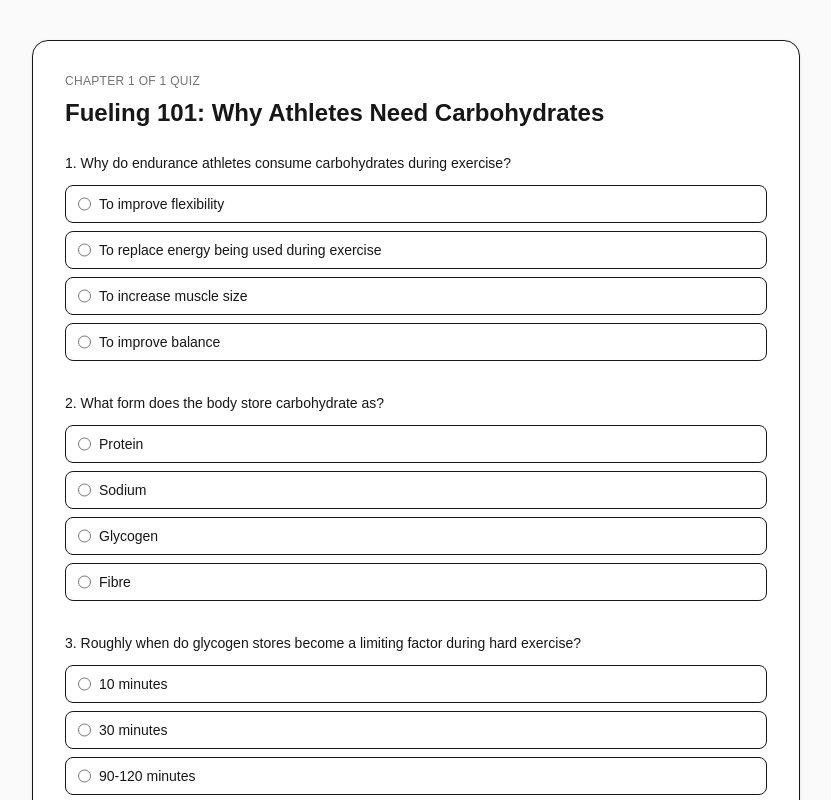
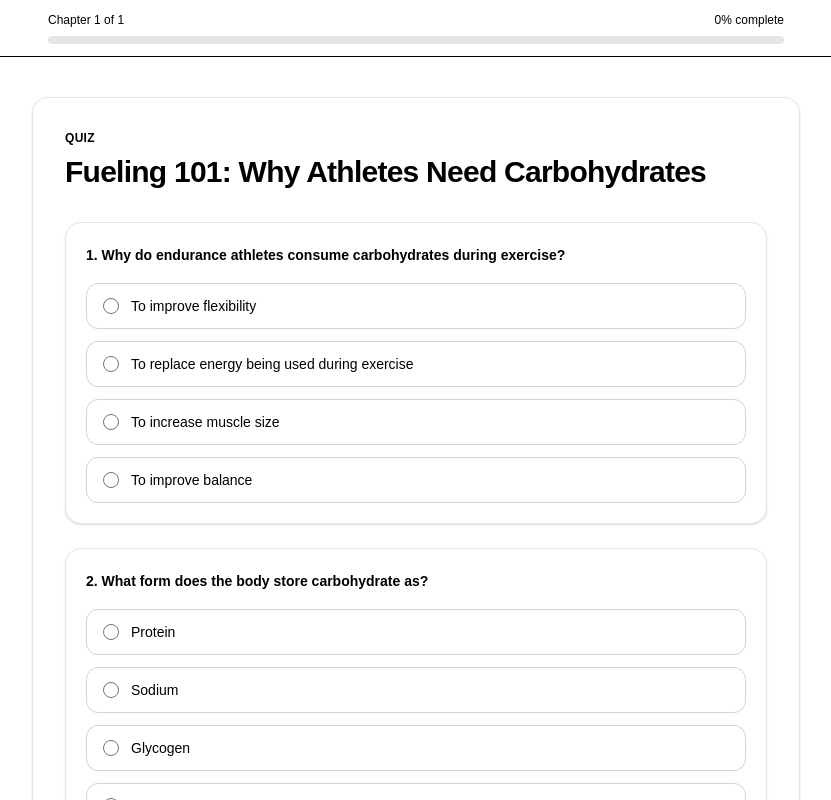
Before and after one commit to jsegeleski/Phf-training, a Next.js app: page /quiz/1 in a window 1280 px wide. Shown: the top 800 px of the page, without its empty margins (224-1055 px from the left). Built offline with nearby package versions, Linux system fonts and the light colour scheme; no server answers.

Commit message:
Improve styling and add progress tracker

```diff
--- a/app/complete/page.tsx
+++ b/app/complete/page.tsx
@@ -1,14 +1,28 @@
 export default function CompletePage() {
   return (
-    <main className="min-h-screen bg-neutral-50 flex items-center justify-center px-4">
-      <div className="w-full max-w-md bg-white border rounded-2xl p-8 shadow-sm text-center">
-        <h1 className="text-2xl font-semibold mb-3">
-          Training Complete
-        </h1>
+    <main className="min-h-screen bg-white text-black">
+      <div className="sticky top-0 z-20 border-b bg-white/95 backdrop-blur">
+        <div className="mx-auto max-w-3xl px-4 py-3">
+          <div className="mb-2 flex items-center justify-between text-xs font-medium text-black">
+            <span>Training complete</span>
+            <span>100% complete</span>
+          </div>
+          <div className="h-2 w-full rounded-full bg-neutral-200">
+            <div className="h-2 rounded-full bg-black" style={{ width: "100%" }} />
+          </div>
+        </div>
+      </div>
 
-        <p className="text-sm text-neutral-600">
-          You have completed the Precision Fuel & Hydration staff training.
-        </p>
+      <div className="flex min-h-[80vh] items-center justify-center px-4">
+        <div className="w-full max-w-md rounded-2xl border border-neutral-200 bg-white p-8 text-center shadow-sm">
+          <h1 className="mb-3 text-3xl font-semibold tracking-tight text-black">
+            Training Complete
+          </h1>
+
+          <p className="text-sm leading-6 text-black">
+            You have completed the Precision Fuel & Hydration staff training.
+          </p>
+        </div>
       </div>
     </main>
   );
--- a/app/quiz/[chapter]/page.tsx
+++ b/app/quiz/[chapter]/page.tsx
@@ -92,42 +92,88 @@ function Quiz({ currentChapter }: { currentChapter: Chapter }) {
     window.location.href = "/training";
   }
 
+    const percent = Math.round(((currentChapter.id - 1) / chapters.length) * 100);
+
   return (
-    <main className="min-h-screen bg-neutral-50 px-4 py-10">
-      <div className="max-w-3xl mx-auto bg-white border rounded-2xl p-8 shadow-sm">
-        <p className="text-xs uppercase tracking-wide text-neutral-500 mb-2">
-          Chapter {currentChapter.id} of {chapters.length} Quiz
+    <main className="min-h-screen bg-white text-black">
+      <div className="sticky top-0 z-20 border-b bg-white/95 backdrop-blur">
+        <div className="mx-auto max-w-3xl px-4 py-3">
+          <div className="mb-2 flex items-center justify-between text-xs font-medium text-black">
+            <span>Chapter {currentChapter.id} of {chapters.length}</span>
+            <span>{percent}% complete</span>
+          </div>
+          <div className="h-2 w-full rounded-full bg-neutral-200">
+            <div
+              className="h-2 rounded-full bg-black transition-all"
+              style={{ width: `${percent}%` }}
+            />
+          </div>
+        </div>
+      </div>
+
+      <div className="px-4 py-10">
+        <div className="mx-auto max-w-3xl rounded-2xl border border-neutral-200 bg-white p-8 shadow-sm">
+          <p className="mb-2 text-xs font-semibold uppercase tracking-wide text-black">
+            Quiz
           </p>
 
-        <h1 className="text-2xl font-semibold mb-6">{currentChapter.title}</h1>
+          <h1 className="mb-8 text-3xl font-semibold tracking-tight text-black">
+            {currentChapter.title}
+          </h1>
 
-        <div className="space-y-8">
+          <div className="space-y-6">
             {currentChapter.questions.map((q, index) => (
-            <div key={index}>
-              <p className="text-sm font-medium mb-3">
+              <div
+                key={index}
+                className="rounded-2xl border border-neutral-200 bg-white p-5 shadow-sm"
+              >
+                <p className="mb-4 text-sm font-semibold leading-6 text-black">
                   {index + 1}. {q.question}
                 </p>
 
-              <div className="space-y-2">
-                {q.options.map((option) => (
+                <div className="space-y-3">
+                  {q.options.map((option) => {
+                    const selected = answers[index] === option;
+
+                    return (
                       <label
                         key={option}
-                    className="flex gap-2 text-sm border rounded-lg px-3 py-2 cursor-pointer"
+                        className={`flex cursor-pointer items-center gap-3 rounded-xl border px-4 py-3 text-sm font-medium transition ${
+                          selected
+                            ? "border-black bg-black text-white"
+                            : "border-neutral-300 bg-white text-black hover:border-black"
+                        }`}
                       >
                         <input
                           type="radio"
                           name={`question-${index}`}
                           value={option}
+                          checked={selected}
                           onChange={() =>
                             setAnswers((prev) => ({
                               ...prev,
                               [index]: option,
                             }))
                           }
+                          className="sr-only"
                         />
-                    {option}
+
+                        <span
+                          className={`flex h-4 w-4 items-center justify-center rounded-full border ${
+                            selected
+                              ? "border-white bg-white"
+                              : "border-neutral-500 bg-white"
+                          }`}
+                        >
+                          {selected && (
+                            <span className="h-2 w-2 rounded-full bg-black" />
+                          )}
+                        </span>
+
+                        <span>{option}</span>
                       </label>
-                ))}
+                    );
+                  })}
                 </div>
               </div>
             ))}
@@ -136,11 +182,12 @@ function Quiz({ currentChapter }: { currentChapter: Chapter }) {
           <button
             onClick={submitQuiz}
             disabled={loading}
-          className="mt-8 bg-black text-white rounded-lg px-5 py-2 text-sm font-medium"
+            className="mt-8 rounded-xl bg-black px-5 py-3 text-sm font-semibold text-white transition hover:bg-neutral-800 disabled:cursor-not-allowed disabled:opacity-60"
           >
             {loading ? "Submitting..." : "Submit Quiz"}
           </button>
         </div>
+      </div>
     </main>
   );
 }
--- a/app/training/page.tsx
+++ b/app/training/page.tsx
@@ -34,35 +34,55 @@ export default function TrainingPage() {
   }, []);
 
   const chapter = chapters.find((c) => c.id === chapterNumber);
-
   if (!chapter) return null;
 
+  const percent = Math.round(((chapter.id - 1) / chapters.length) * 100);
+
   return (
-    <main className="min-h-screen bg-neutral-50 px-4 py-10">
-      <div className="max-w-3xl mx-auto bg-white border rounded-2xl p-8 shadow-sm">
-        <p className="text-xs uppercase tracking-wide text-neutral-500 mb-2">
-          Chapter {chapter.id} of {chapters.length}
+    <main className="min-h-screen bg-white text-black">
+      <div className="sticky top-0 z-20 border-b bg-white/95 backdrop-blur">
+        <div className="mx-auto max-w-3xl px-4 py-3">
+          <div className="mb-2 flex items-center justify-between text-xs font-medium text-black">
+            <span>Chapter {chapter.id} of {chapters.length}</span>
+            <span>{percent}% complete</span>
+          </div>
+          <div className="h-2 w-full rounded-full bg-neutral-200">
+            <div
+              className="h-2 rounded-full bg-black transition-all"
+              style={{ width: `${percent}%` }}
+            />
+          </div>
+        </div>
+      </div>
+
+      <div className="px-4 py-10">
+        <div className="mx-auto max-w-3xl rounded-2xl border border-neutral-200 bg-white p-8 shadow-sm">
+          <p className="mb-2 text-xs font-semibold uppercase tracking-wide text-black">
+            Reading
           </p>
 
-        <h1 className="text-2xl font-semibold mb-6">{chapter.title}</h1>
+          <h1 className="mb-6 text-3xl font-semibold tracking-tight text-black">
+            {chapter.title}
+          </h1>
 
           {lastScore && (
-          <div className="mb-6 rounded-lg border border-red-200 bg-red-50 p-4 text-sm text-red-700">
+            <div className="mb-6 rounded-xl border border-red-300 bg-red-50 p-4 text-sm font-medium text-black">
               You scored {lastScore}. Please review this chapter and try again.
             </div>
           )}
 
-        <div className="prose prose-sm max-w-none text-neutral-800 whitespace-pre-line">
+          <div className="whitespace-pre-line text-sm leading-7 text-black">
             {chapter.content}
           </div>
 
           <button
             onClick={() => (window.location.href = `/quiz/${chapter.id}`)}
-          className="mt-8 bg-black text-white rounded-lg px-5 py-2 text-sm font-medium"
+            className="mt-8 rounded-xl bg-black px-5 py-3 text-sm font-semibold text-white transition hover:bg-neutral-800"
           >
             Start Chapter Quiz
           </button>
         </div>
+      </div>
     </main>
   );
 }
```
Lines whose indentation alone changed are shown as unchanged.
